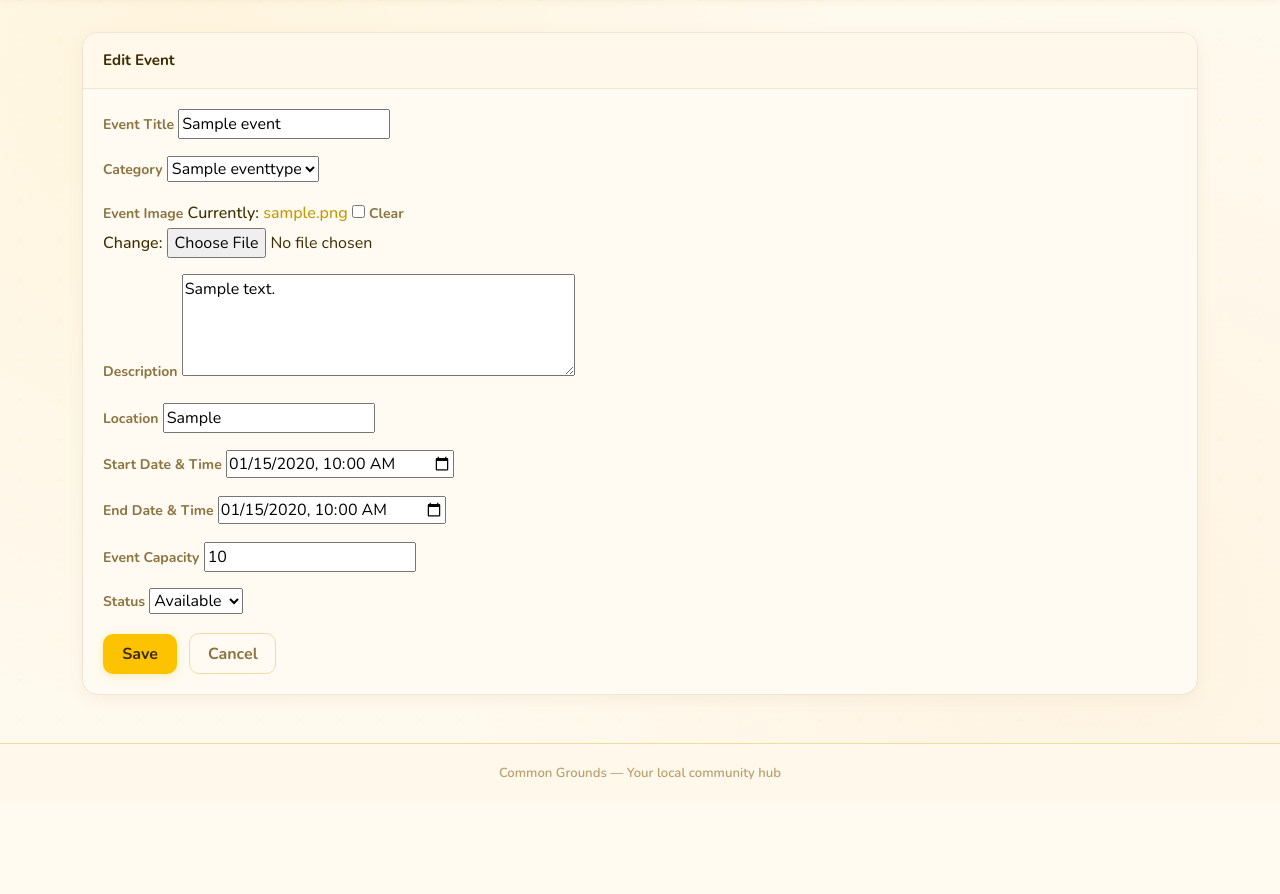
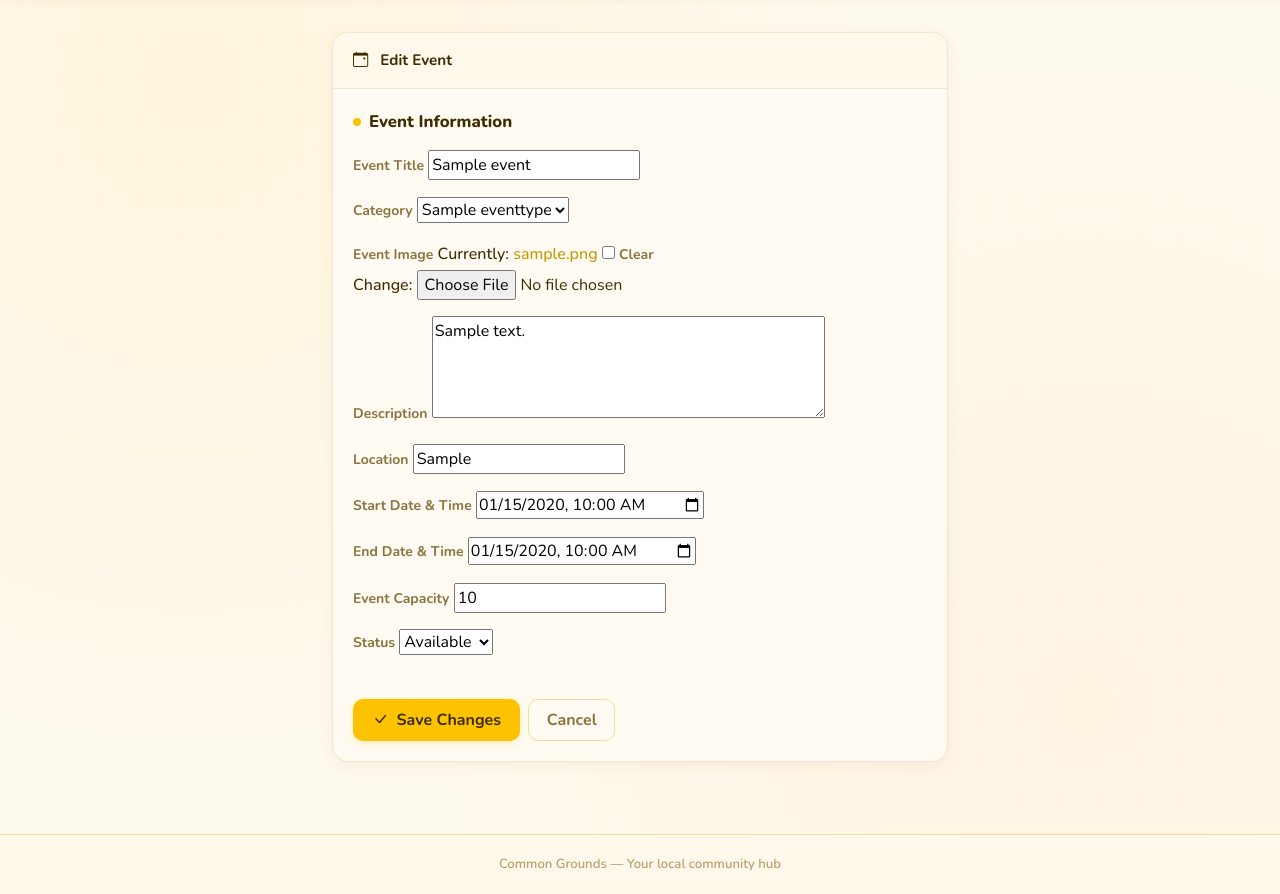
Before and after one commit to michellegillaineguzman/commongrounds-draft-5, a Django app: page /localevents/event/1/edit in a window 1280 px wide. Shown: the part 60-954 px from the top of the page. Before the commit the page ends 840 px from the top, so only its background shows below. Run offline with Django 5.2, Linux system fonts and the light colour scheme; a user stored in the database is signed in; tables that the repository leaves empty hold one stand-in row (values such as "Sample post").

Commit message:
Revise local events UI

```diff
--- a/localevents/templates/localevents/event_form.html
+++ b/localevents/templates/localevents/event_form.html
@@ -1,11 +1,15 @@
 {% extends "base.html" %}
+{% block title %}
+    {% if object %}Edit Event{% else %}Create Event{% endif %} — Local Events
+{% endblock %}
 
 {% block content %}
 
-<div class="container mt-4">
+<div class="container py-4" style="max-width:640px;">
 
     <div class="card-cg">
         <div class="card-header-cg">
+            <i class="bi bi-calendar-event me-2"></i>
             {% if object %}Edit Event{% else %}Create Event{% endif %}
         </div>
 
@@ -14,24 +18,45 @@
             <form method="post" enctype="multipart/form-data">
                 {% csrf_token %}
 
+                <div class="section-heading mb-3">
+                    <span class="dot"></span> Event Information
+                </div>
 
                 {% for field in form %}
                     <div class="mb-3">
-                        <label class="form-label-cg">{{ field.label }}</label>
+                        <label class="form-label-cg" for="{{ field.id_for_label }}">
+                            {{ field.label }}
+                        </label>
+
                         {{ field }}
+
+                        {% if field.help_text %}
+                            <div class="form-text small text-muted-cg mt-1">
+                                {{ field.help_text }}
+                            </div>
+                        {% endif %}
+
                         {% if field.errors %}
-                            <div class="text-danger small">{{ field.errors }}</div>
+                            <div class="mt-1 small" style="color:var(--accent);">
+                                {{ field.errors.0 }}
+                            </div>
                         {% endif %}
                     </div>
                 {% endfor %}
 
-                <button type="submit" class="btn btn-golden">
-                    Save
-                </button>
+                <hr class="divider-cg">
 
-                <a href="{% url 'localevents:event-list' %}" class="btn btn-outline-cg ms-2">
-                    Cancel
-                </a>
+                <div class="d-flex gap-2 mt-3">
+                    <button type="submit" class="btn btn-golden">
+                        <i class="bi bi-check-lg me-1"></i>
+                        {% if object %}Save Changes{% else %}Save Event{% endif %}
+                    </button>
+
+                    <a href="{% url 'localevents:event-list' %}" class="btn btn-outline-cg">
+                        Cancel
+                    </a>
+                </div>
+
             </form>
 
         </div>
```
